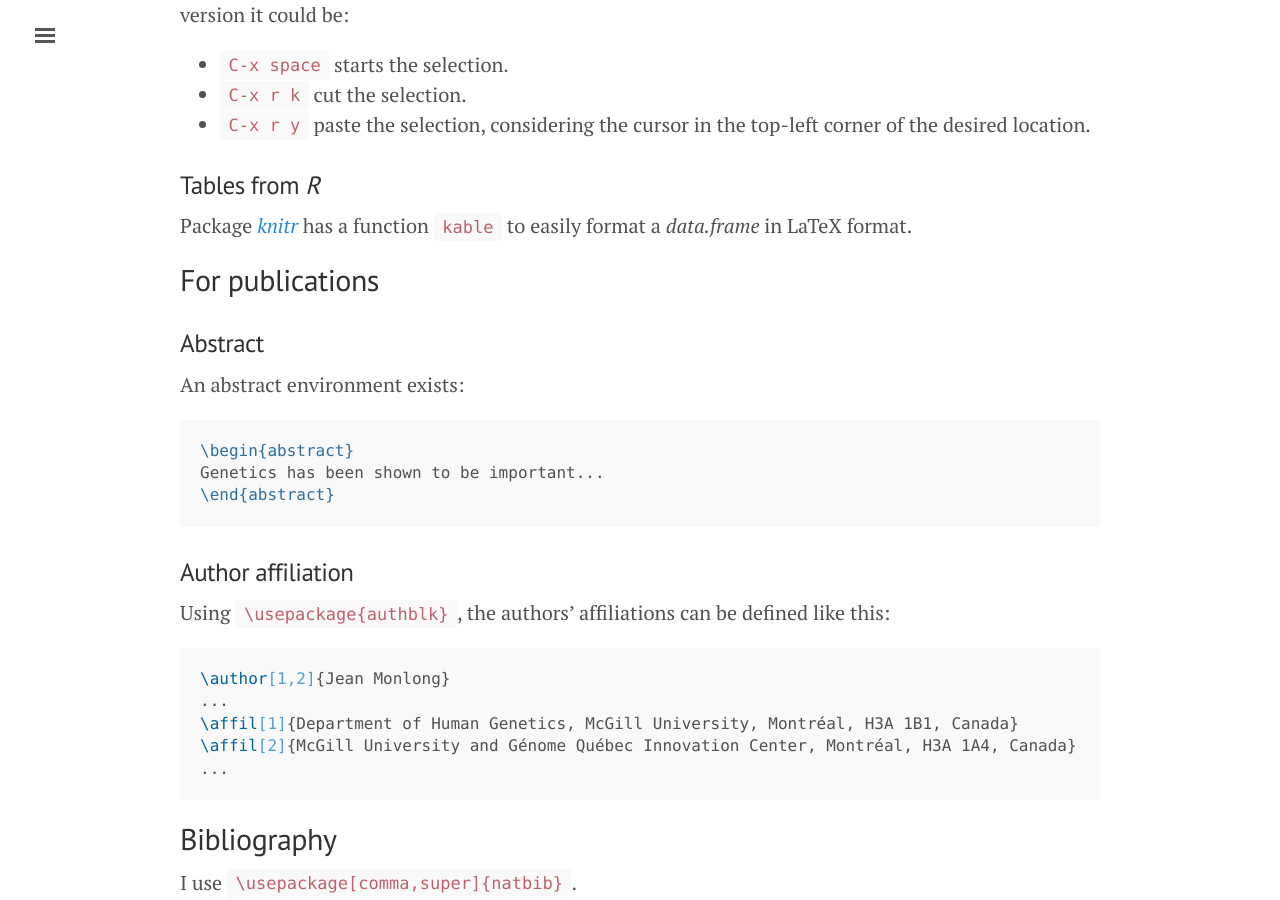
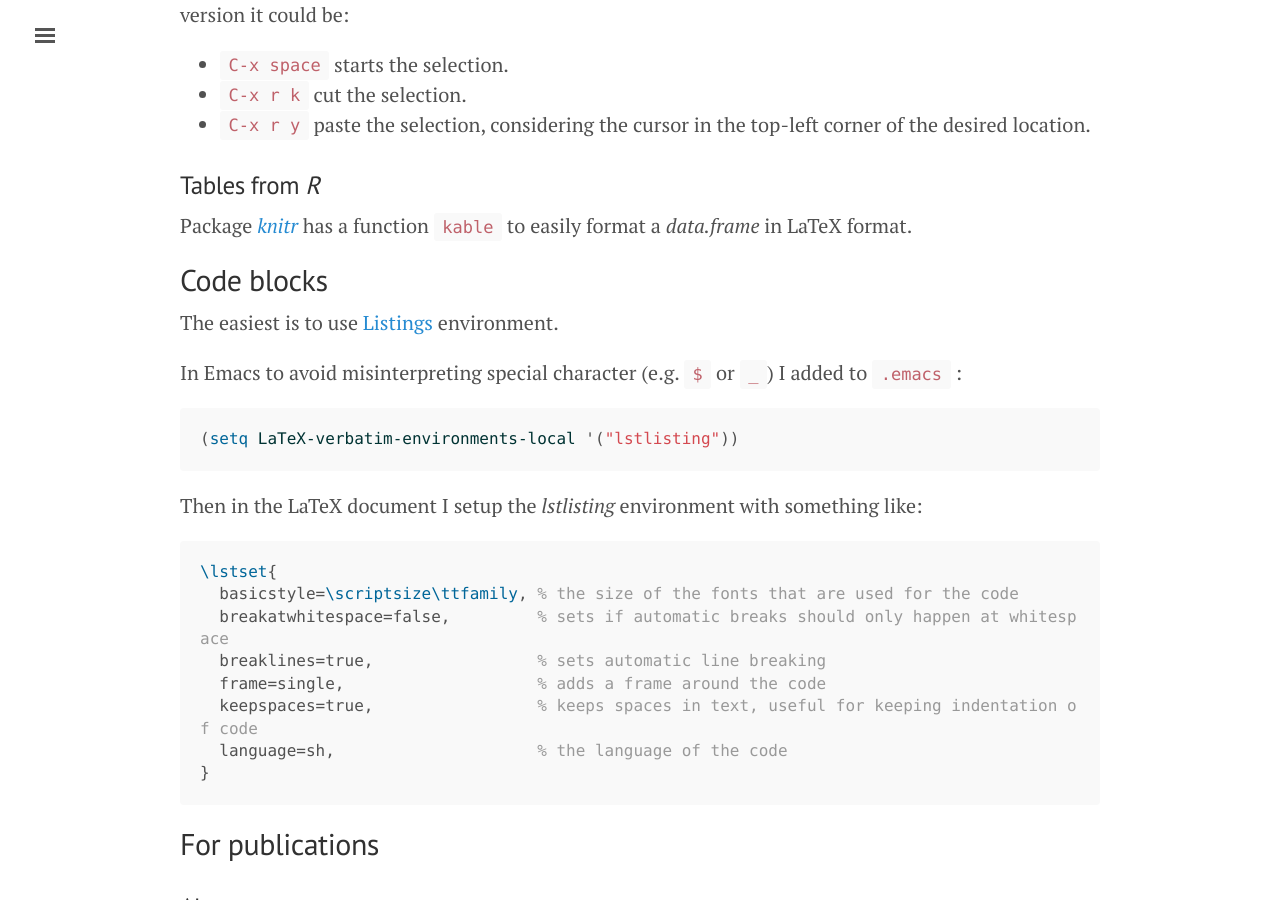
Before and after one commit to jmonlong/Hippocamplus, a Jekyll site: the page built from latex.md, in a window 1280 px wide and 900 px high, scrolled down 1978 px. Built offline with Jekyll 4.4.1, drawn with Linux system fonts in a browser that asks for light colours; nearby versions of some CDN libraries.

Commit message:
code block latex and docker

```diff
--- a/latex.md
+++ b/latex.md
@@ -81,6 +81,28 @@ In Emacs, the columns can be *"easily"* rearranged using rectangular selection.
 
 Package [*knitr*](https://cran.r-project.org/web/packages/knitr/) has a function `kable` to easily format a *data.frame* in LaTeX format.
 
+## Code blocks
+
+The easiest is to use [Listings](https://en.wikibooks.org/wiki/LaTeX/Source_Code_Listings) environment.
+
+In Emacs to avoid misinterpreting special character (e.g. `$` or `_`) I added to `.emacs` :
+
+~~~lisp
+(setq LaTeX-verbatim-environments-local '("lstlisting"))
+~~~
+
+Then in the LaTeX document I setup the *lstlisting* environment with something like:
+
+~~~latex
+\lstset{
+  basicstyle=\scriptsize\ttfamily, % the size of the fonts that are used for the code
+  breakatwhitespace=false,         % sets if automatic breaks should only happen at whitespace
+  breaklines=true,                 % sets automatic line breaking
+  frame=single,	                   % adds a frame around the code
+  keepspaces=true,                 % keeps spaces in text, useful for keeping indentation of code
+  language=sh,                     % the language of the code
+}
+~~~
 
 ## For publications
 
```
Also changed, not shown: shell.md (+4 -1 lines).
